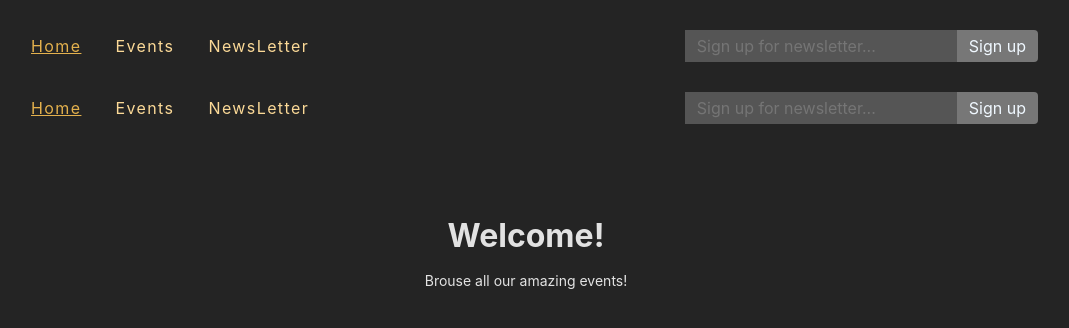
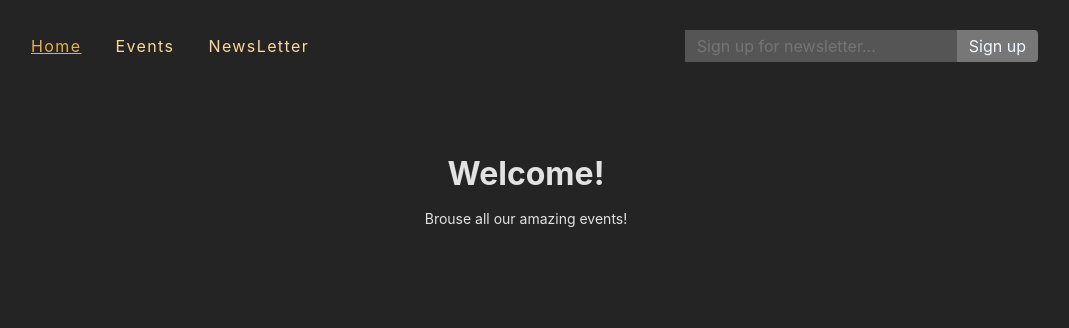
Before and after one commit to OponjousHub/routing-event-app, a React (Create React App) app in the folder frontend/: page / in a window 1280 px wide. Shown: the top 328 px of the page, without its empty margins (114-1183 px from the left). Built offline with nearby package versions, Linux system fonts and the light colour scheme.

Commit message:
fixed deleting action

```diff
--- a/frontend/src/App.js
+++ b/frontend/src/App.js
@@ -47,7 +47,7 @@ const router = createBrowserRouter([
             id: "editDetailId",
             children: [
               {
-                path: "",
+                index: true,
                 element: <EventDetailPage />,
                 action: deleteAction,
               },
--- a/frontend/src/pages/eventDetailPage.js
+++ b/frontend/src/pages/eventDetailPage.js
@@ -74,5 +74,5 @@ export async function action({ request, params }) {
     );
   }
 
-  return redirect("events");
+  return redirect("/events");
 }
--- a/frontend/src/pages/homePage.js
+++ b/frontend/src/pages/homePage.js
@@ -4,7 +4,6 @@ import classes from "./homePage.module.css";
 function HomePage() {
   return (
     <>
-      <MianNavigation />
       <h1 className={classes.welcome}>Welcome!</h1>
       <p className={classes.text}>Brouse all our amazing events!</p>
     </>
```
Also changed, not shown: 1 other file (tests, documents, lock files or other folders).
